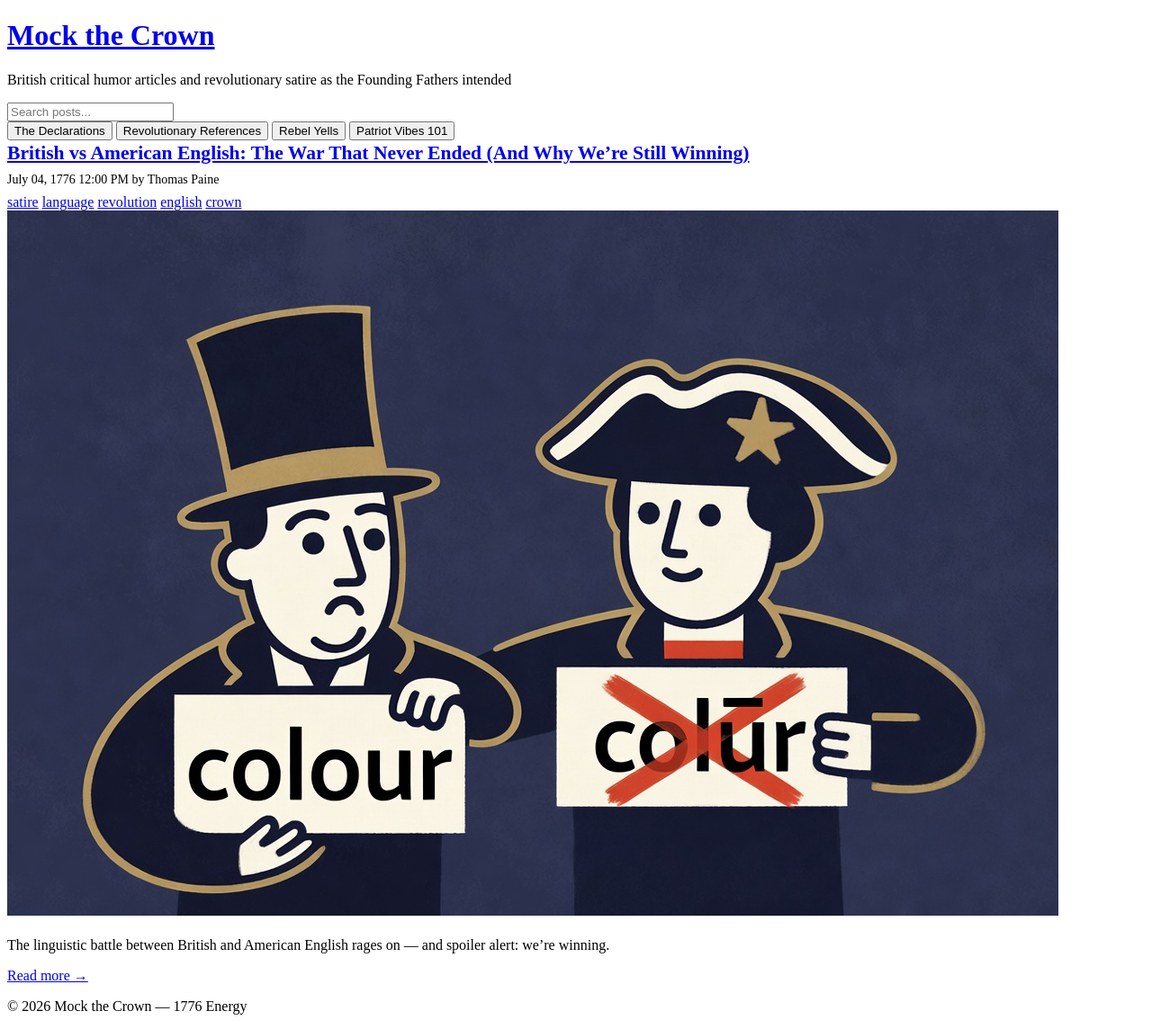
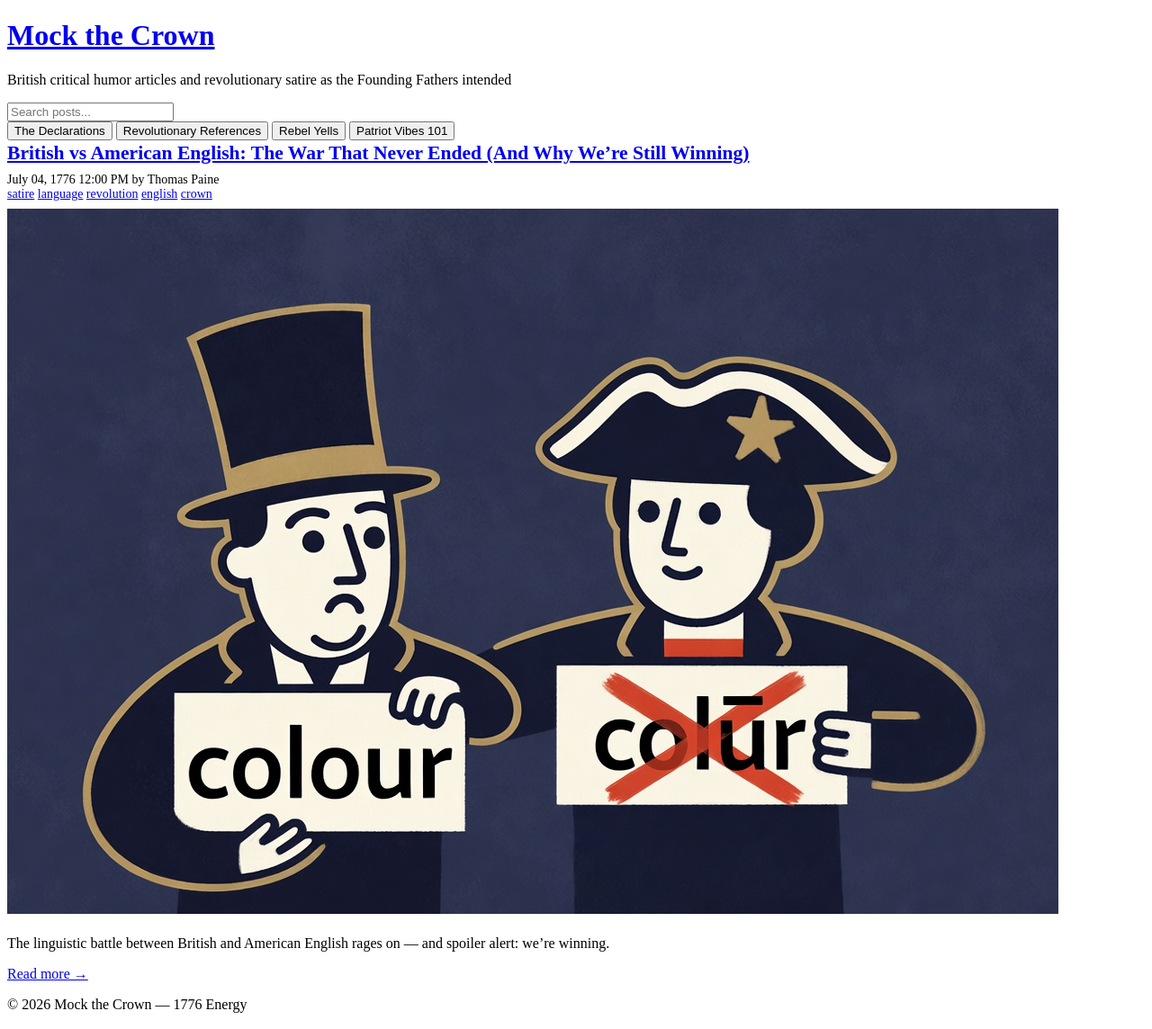
Before and after one commit to Toastyst/mock-the-crown, a Jekyll site: the page built from index.html, in a window 1280 px wide. Shown: the whole page at 90% size. Built offline with Jekyll 4.4.1, drawn with Linux system fonts in a browser that asks for light colours; the list of posts is cut into pages by our own code.

Commit message:
Refactor post-preview.html structure and formatting
grok cant dif

```diff
--- a/_includes/post-preview.html
+++ b/_includes/post-preview.html
@@ -1,13 +1,10 @@
 <article class="post-preview">
-  <div class="post-preview-inner">
   <h2><a href="{{ site.baseurl }}{{ include.item.url }}">{{ include.item.title }}</a></h2>
   <div class="post-meta">
     <time datetime="{{ include.item.date | date_to_xmlschema }}">{{ include.item.date | date: "%B %d, %Y %l:%M %p" }}</time>
     {% if include.item.author %}
       <span class="author">by {{ include.item.author }}</span>
     {% endif %}
-    </div>
-
      {% if include.item.tags %}
        <div class="tags">
          {% for tag in include.item.tags %}
@@ -15,13 +12,10 @@
          {% endfor %}
        </div>
      {% endif %}
-
+  </div>
   <img src="{% if include.item.image %}{{ include.item.image | prepend: site.baseurl }}{% else %}{{ '/assets/images/404_image.jpg' | prepend: site.baseurl }}{% endif %}" alt="{{ include.item.title }}" class="post-thumbnail">
-
   {% if include.item.excerpt %}
     <p class="excerpt">{{ include.item.excerpt | strip_html | truncatewords: 30 }}</p>
   {% endif %}
-
   <a href="{{ site.baseurl }}{{ include.item.url }}" class="read-more">Read more &rarr;</a>
-  </div>
 </article>
```
Lines whose indentation alone changed are shown as unchanged.
